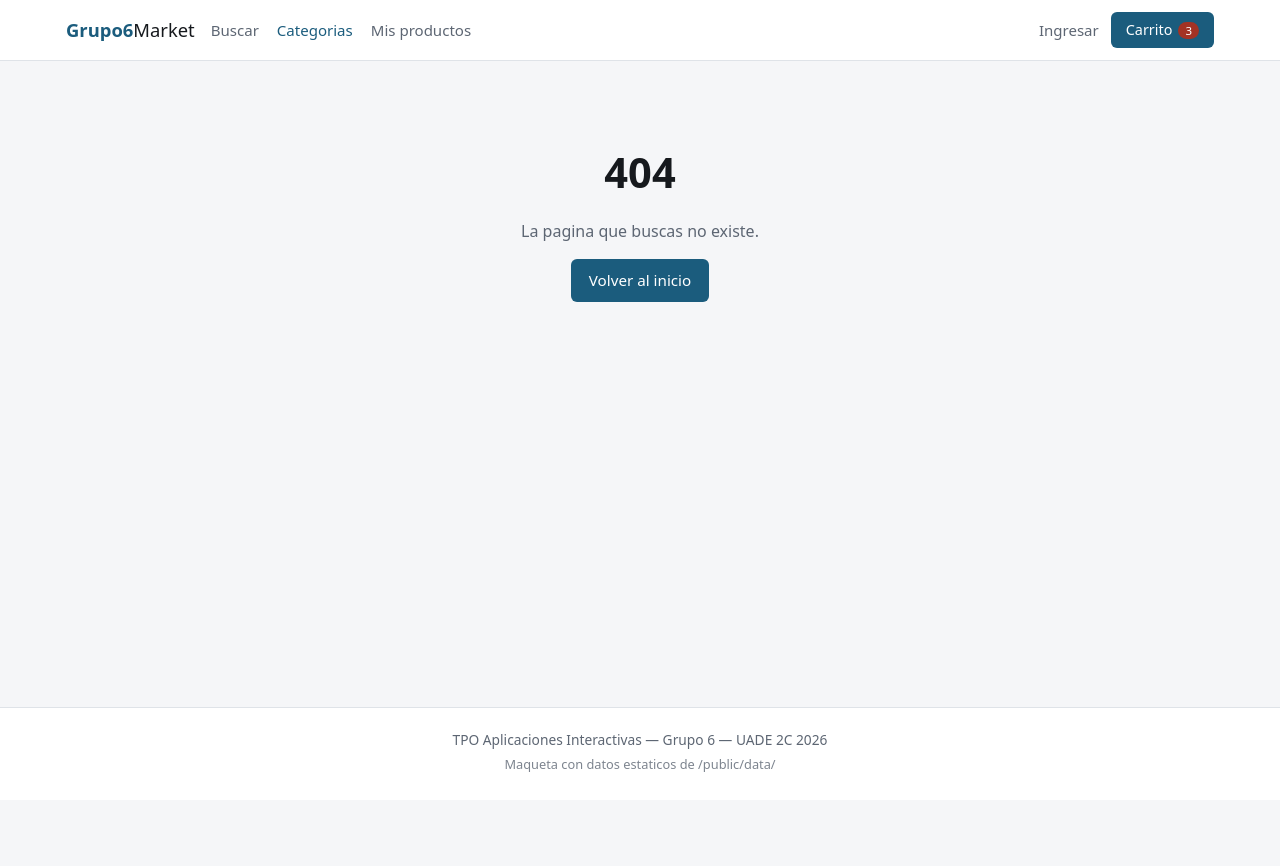
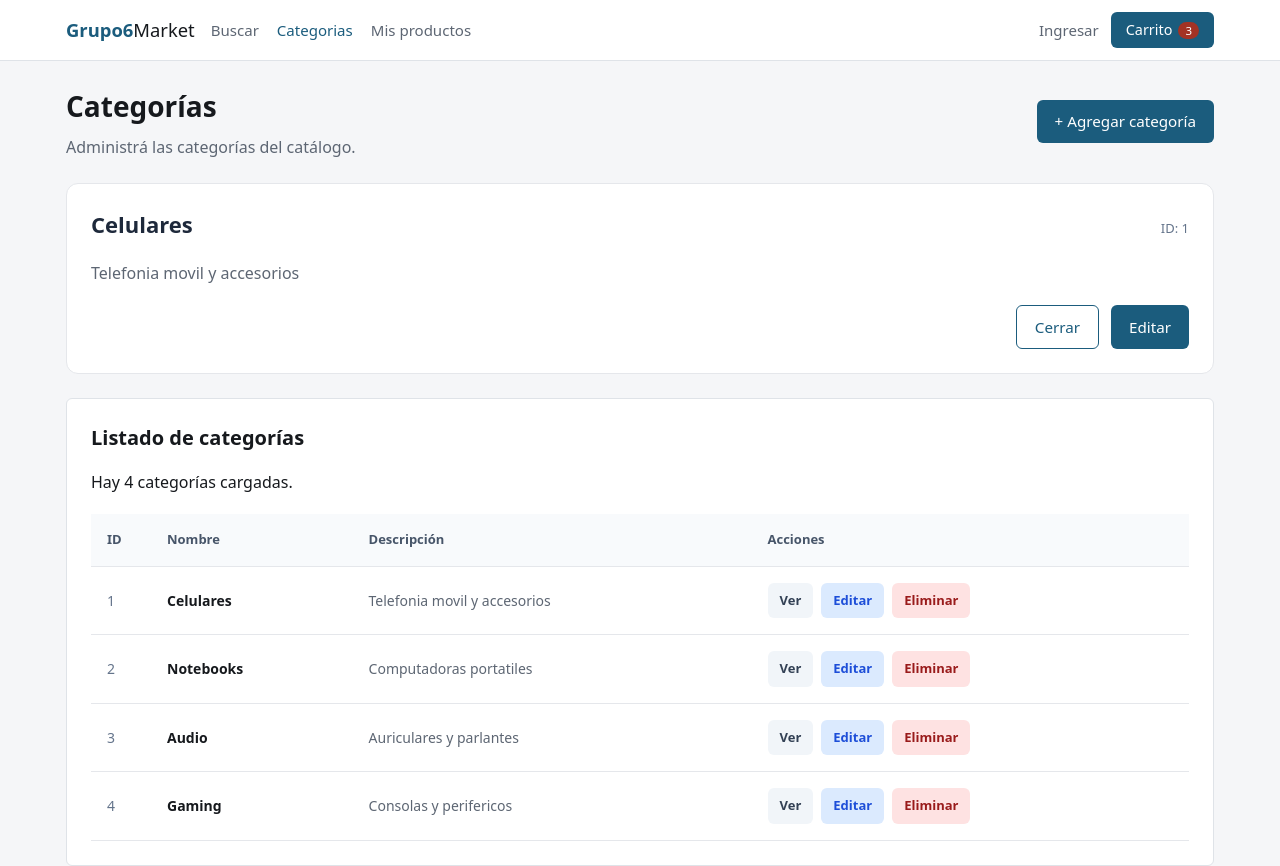
Before and after one commit to Palomac07/front-ecommerce, a React (Vite) app: page /categorias/1 in a window 1280 px wide. Shown: the top 866 px of the page. Before the commit the page ends 800 px from the top, so only its background shows below. Built offline with nearby package versions, Linux system fonts and the light colour scheme.

Commit message:
feat(categorias): implementar ABM con useMockFetch y ruta /categorias/:id

```diff
--- a/src/App.jsx
+++ b/src/App.jsx
@@ -24,7 +24,7 @@ export default function App() {
         <Route path="productos/:id" element={<DetalleProducto />} />
         <Route path="carrito" element={<Carrito />} />
         <Route path="mis-productos" element={<MisProductos />} />
-        <Route path="categorias" element={<Categorias />} />
+        <Route path="categorias/:id?" element={<Categorias />} />
         <Route path="login" element={<Login />} />
         <Route path="registro" element={<Registro />} />
         <Route path="*" element={<NoEncontrado />} />
--- a/src/features/categorias/Categorias.jsx
+++ b/src/features/categorias/Categorias.jsx
@@ -1,24 +1,191 @@
-/**
- * Categorias (ABM) — Dueña: Maria Sol
- *
- * Endpoints a cubrir:
- *   - GET    /api/categorias
- *   - GET    /api/categorias/{id}
- *   - POST   /api/categorias
- *   - PUT    /api/categorias/{id}
- *   - DELETE /api/categorias/{id}
- *
- * Datos de prueba: public/data/categorias.json
- *   const { data, loading, error } = useMockFetch('categorias')
- *
- * Reemplazar todo este archivo por la pantalla real.
- */
+import { useState } from 'react'
+import { useParams, useNavigate, Link } from 'react-router-dom'
+import { useMockFetch } from '../../hooks/useMockFetch'
+import CategoriasTable from './CategoriasTable'
+import CategoriaForm from './CategoriaForm'
+import CategoriaDetalle from './CategoriaDetalle'
+import DeleteCategoriaModal from './DeleteCategoriaModal'
+import './categorias.css'
+
 export default function Categorias() {
+  const { id } = useParams()
+  const navigate = useNavigate()
+
+  // GET /api/categorias
+  const { data, loading, error } = useMockFetch('categorias')
+
+  const [categoriasLocales, setCategoriasLocales] = useState(null)
+  const [mostrarFormulario, setMostrarFormulario] = useState(false)
+  const [categoriaSeleccionada, setCategoriaSeleccionada] = useState(null)
+  const [categoriaAEliminar, setCategoriaAEliminar] = useState(null)
+  const [mensaje, setMensaje] = useState('')
+
+  const categoriasMostradas = categoriasLocales ?? data ?? []
+
+  // GET /api/categorias/{id}
+  const obtenerCategoria = (idCategoria) =>
+    categoriasMostradas.find(
+      (categoria) => categoria.id === Number(idCategoria)
+    ) ?? null
+
+  const categoriaDetalle = id ? obtenerCategoria(id) : null
+  const detalleNoEncontrado =
+    Boolean(id) && !loading && !error && !categoriaDetalle
+
+  const handleNuevaCategoria = () => {
+    setCategoriaSeleccionada(null)
+    setMostrarFormulario(true)
+    setMensaje('')
+    if (id) navigate('/categorias')
+  }
+
+  const handleVer = (idCategoria) => {
+    setMostrarFormulario(false)
+    setCategoriaSeleccionada(null)
+    setMensaje('')
+    navigate(`/categorias/${idCategoria}`)
+  }
+
+  const handleEditar = (idCategoria) => {
+    setCategoriaSeleccionada(obtenerCategoria(idCategoria))
+    setMostrarFormulario(true)
+    setMensaje('')
+    if (id) navigate('/categorias')
+  }
+
+  const handleCancelarFormulario = () => {
+    setMostrarFormulario(false)
+    setCategoriaSeleccionada(null)
+  }
+
+  const handleGuardarCategoria = (datos) => {
+    if (categoriaSeleccionada) {
+      // PUT /api/categorias/{id}
+      setCategoriasLocales(
+        categoriasMostradas.map((categoria) =>
+          categoria.id === categoriaSeleccionada.id
+            ? { ...categoria, ...datos }
+            : categoria
+        )
+      )
+      setMensaje(`Categoría "${datos.nombre}" actualizada correctamente.`)
+    } else {
+      // POST /api/categorias
+      const nuevoId =
+        Math.max(0, ...categoriasMostradas.map((c) => c.id)) + 1
+
+      setCategoriasLocales([...categoriasMostradas, { id: nuevoId, ...datos }])
+      setMensaje(`Categoría "${datos.nombre}" creada correctamente.`)
+    }
+
+    setMostrarFormulario(false)
+    setCategoriaSeleccionada(null)
+  }
+
+  const handleConfirmarEliminar = () => {
+    if (!categoriaAEliminar) return
+
+    // DELETE /api/categorias/{id}
+    setCategoriasLocales(
+      categoriasMostradas.filter(
+        (categoria) => categoria.id !== categoriaAEliminar.id
+      )
+    )
+
+    if (categoriaDetalle?.id === categoriaAEliminar.id) {
+      navigate('/categorias')
+    }
+
+    if (categoriaSeleccionada?.id === categoriaAEliminar.id) {
+      handleCancelarFormulario()
+    }
+
+    setMensaje(
+      `Categoría "${categoriaAEliminar.nombre}" eliminada correctamente.`
+    )
+    setCategoriaAEliminar(null)
+  }
+
   return (
-    <div className="pendiente">
-      <h2>Categorias</h2>
-      <p>Pantalla pendiente de implementar.</p>
-      <span className="duenio">Maria Sol</span>
-    </div>
+    <section className="categorias">
+      <header className="categorias-encabezado">
+        <div>
+          <h1>Categorías</h1>
+          <p>Administrá las categorías del catálogo.</p>
+        </div>
+
+        <button
+          type="button"
+          className="btn"
+          onClick={handleNuevaCategoria}
+        >
+          + Agregar categoría
+        </button>
+      </header>
+
+      {mensaje && (
+        <p className="categorias-mensaje" role="status">
+          {mensaje}
+        </p>
+      )}
+
+      {mostrarFormulario && (
+        <CategoriaForm
+          key={categoriaSeleccionada?.id ?? 'nueva'}
+          categoriaInicial={categoriaSeleccionada}
+          categoriasExistentes={categoriasMostradas}
+          onGuardar={handleGuardarCategoria}
+          onCancelar={handleCancelarFormulario}
+        />
+      )}
+
+      <CategoriaDetalle
+        categoria={categoriaDetalle}
+        onEditar={handleEditar}
+        onCerrar={() => navigate('/categorias')}
+      />
+
+      {detalleNoEncontrado && (
+        <div className="categoria-no-encontrada" role="alert">
+          <h2>No se encontró la categoría</h2>
+          <p>La categoría con ID {id} no existe o fue eliminada.</p>
+          <Link to="/categorias" className="btn btn-secundario">
+            Volver al listado
+          </Link>
+        </div>
+      )}
+
+      {loading && (
+        <p className="estado-carga">Cargando categorías...</p>
+      )}
+
+      {error && (
+        <p className="estado-error">Error: {error}</p>
+      )}
+
+      {!loading && !error && Array.isArray(data) && (
+        <div className="categorias-contenido">
+          <h2>Listado de categorías</h2>
+
+          <p>
+            Hay {categoriasMostradas.length}{' '}
+            {categoriasMostradas.length === 1 ? 'categoría cargada' : 'categorías cargadas'}.
+          </p>
+
+          <CategoriasTable
+            categorias={categoriasMostradas}
+            onVer={handleVer}
+            onEditar={handleEditar}
+            onEliminar={setCategoriaAEliminar}
+          />
+        </div>
+      )}
+
+      <DeleteCategoriaModal
+        categoria={categoriaAEliminar}
+        onConfirmar={handleConfirmarEliminar}
+        onCancelar={() => setCategoriaAEliminar(null)}
+      />
+    </section>
   )
 }
```
